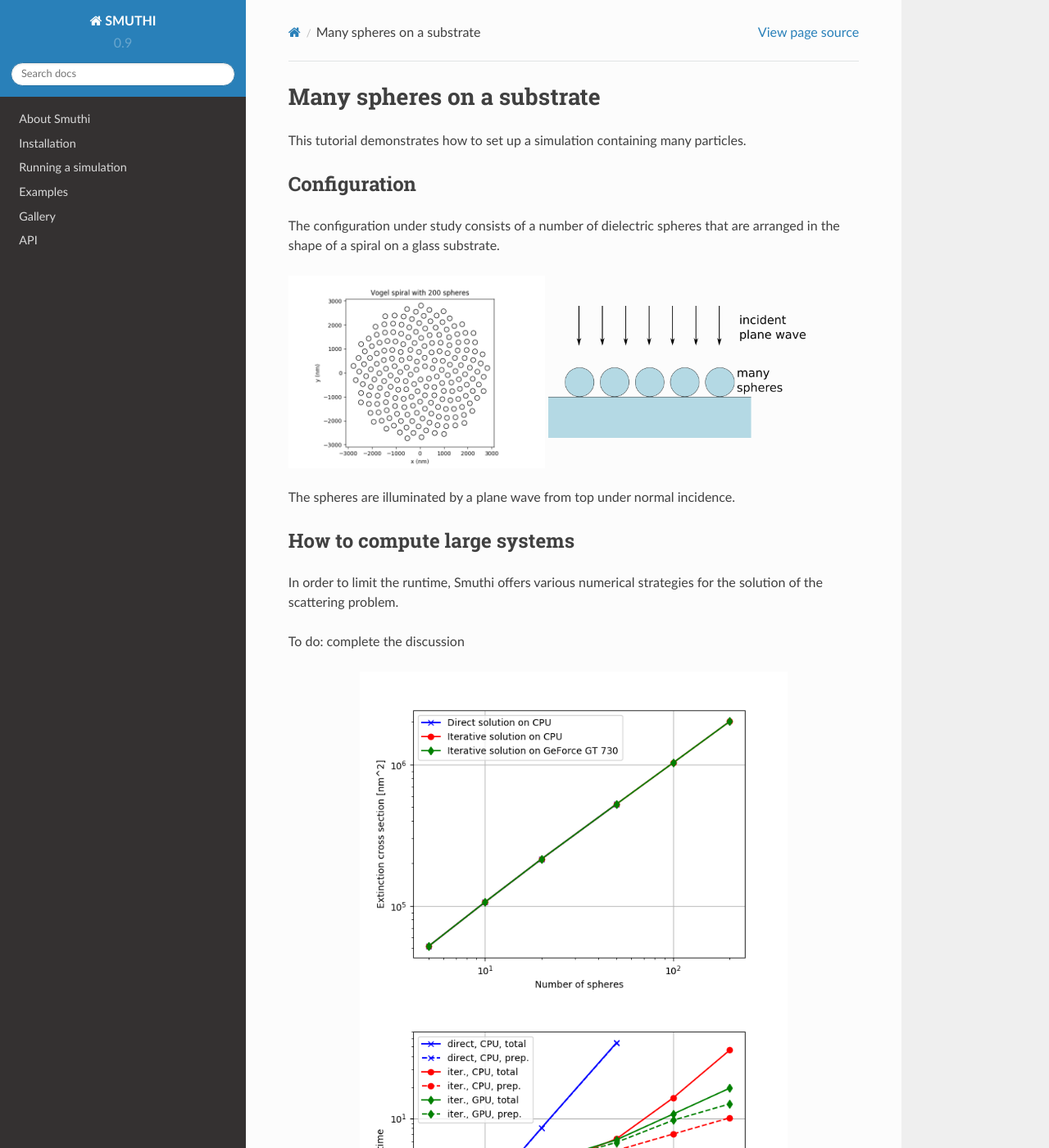
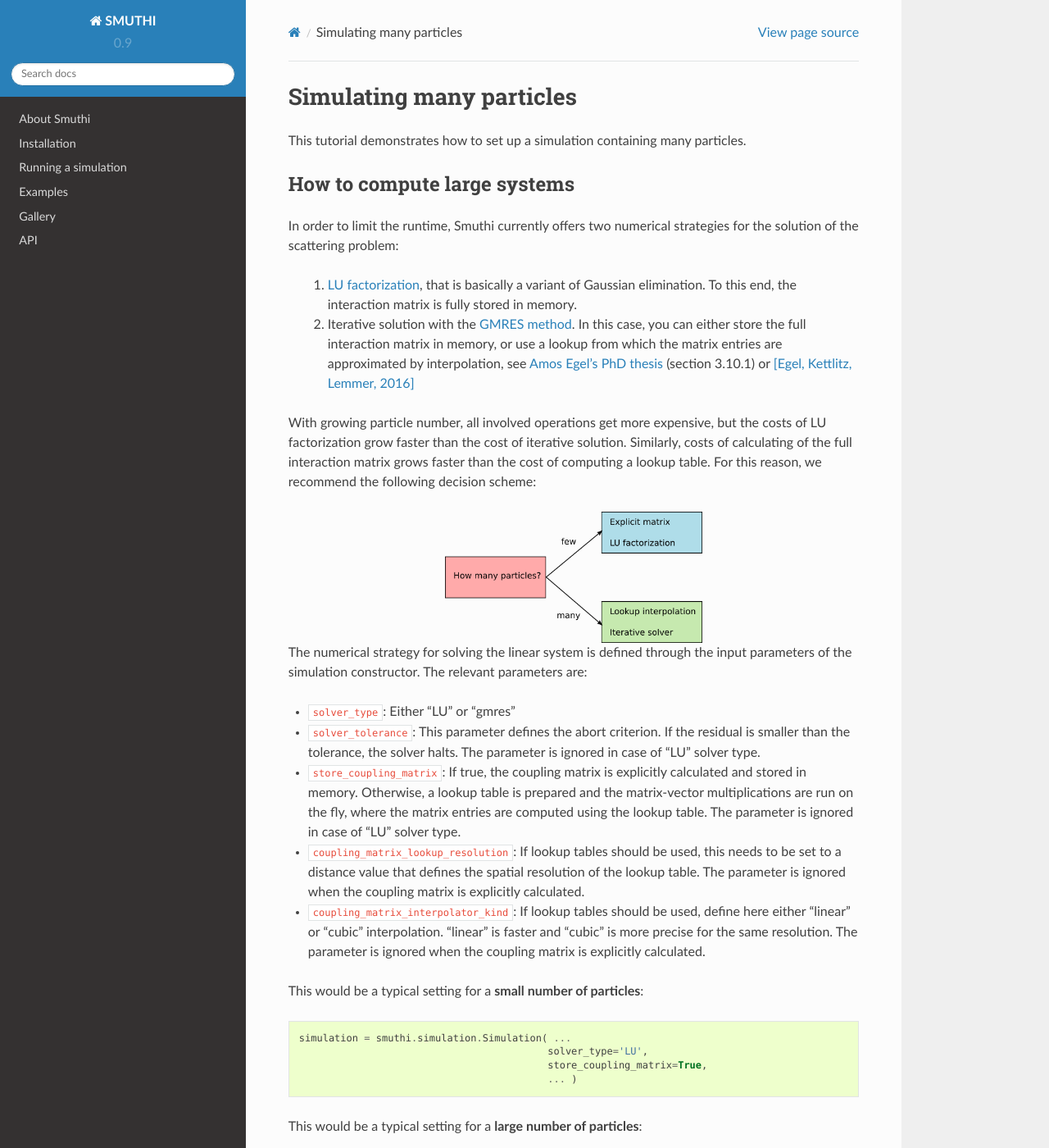
Before and after one commit to AmosEgel/smuthi, a Sphinx documentation site: the page built from docs/examples/many_particles/discussion.rst, in a window 1280 px wide and 1400 px high. Shown: the whole window at 82% size. Built offline with Sphinx 7.4.7 and the Read the Docs theme 2.0.0, drawn with Linux system fonts in a browser that asks for light colours; some of the changed text lies outside the part shown.

Commit message:
finish sphere spiral tutorial

```diff
--- a/docs/examples/many_particles/discussion.rst
+++ b/docs/examples/many_particles/discussion.rst
@@ -1,12 +1,75 @@
-Many spheres on a substrate
-===========================
+Simulating many particles
+=========================
 
 This tutorial demonstrates how to set up a simulation containing many particles.
 
-Configuration
--------------
-The configuration under study consists of a number of dielectric spheres that are
-arranged in the shape of a spiral on a glass substrate.
+How to compute large systems
+----------------------------
+In order to limit the runtime, Smuthi currently offers two numerical strategies for
+the solution of the scattering problem:
+
+   1. `LU factorization <https://en.wikipedia.org/wiki/LU_decomposition>`_, that is basically a variant of Gaussian elimination.
+      To this end, the interaction matrix is fully stored in memory.
+
+   2. Iterative solution with the `GMRES method <https://en.wikipedia.org/wiki/Generalized_minimal_residual_method>`_.
+      In this case, you can either store the full interaction matrix in memory, or use a lookup from which
+      the matrix entries are approximated by interpolation, see
+      `Amos Egel's PhD thesis <https://publikationen.bibliothek.kit.edu/1000093961/26467128>`_ (section 3.10.1) or
+      `[Egel, Kettlitz, Lemmer, 2016] <https://doi.org/10.1364/JOSAA.33.000698>`_
+
+With growing particle number, all involved operations get more expensive, but the costs of LU factorization grow
+faster than the cost of iterative solution. Similarly, costs of calculating of the full interaction matrix grows
+faster than the cost of computing a lookup table. For this reason, we recommend the following decision scheme:
+
+.. image:: decision.png
+   :width: 45%
+   :align: center
+
+The numerical strategy for solving the linear system is defined through the input parameters of the
+simulation constructor. The relevant parameters are:
+
+- :code:`solver_type`: Either "LU" or "gmres"
+- :code:`solver_tolerance`: This parameter defines the abort criterion.
+  If the residual is smaller than the tolerance, the solver halts.
+  The parameter is ignored in case of "LU" solver type.
+- :code:`store_coupling_matrix`: If true, the coupling matrix is explicitly calculated and stored in memory.
+  Otherwise, a lookup table is prepared and the matrix-vector multiplications are run on the fly, where the
+  matrix entries are computed using the lookup table. The parameter is ignored in case of "LU" solver type.
+- :code:`coupling_matrix_lookup_resolution`: If lookup tables should be used, this needs to be set to a distance value
+  that defines the spatial resolution of the lookup table. The parameter is ignored when the coupling matrix is
+  explicitly calculated.
+- :code:`coupling_matrix_interpolator_kind`: If lookup tables should be used, define here either "linear" or "cubic"
+  interpolation. "linear" is faster and "cubic" is more precise for the same resolution. The parameter is ignored when the coupling matrix is
+  explicitly calculated.
+
+This would be a typical setting for a **small number of particles**::
+
+   simulation = smuthi.simulation.Simulation( ...
+                                             solver_type='LU',
+                                             store_coupling_matrix=True,
+                                             ... )
+
+
+This would be a typical setting for a **large number of particles**::
+
+   simulation = smuthi.simulation.Simulation( ...
+                                             solver_type='gmres',
+                                             solver_tolerance=1e-4,
+                                             store_coupling_matrix=False,
+                                             coupling_matrix_lookup_resolution=5,
+                                             coupling_matrix_interpolator_kind='linear',
+                                             ... )
+
+Note that GPU acceleration is currently only available for particle coupling through lookup interpolation.
+
+Example: A spiral of spheres
+----------------------------
+
+The configuration under study consists of a number of monodisperse dielectric spheres that are
+arranged in the shape of a spiral on a glass substrate. This configuration of particles is particularly
+well suited for the lookup table strategy, because all particle centers are on the same height (z-position)
+such that the interaction matrix can be calculated using a one-dimensional lookup table,
+see section 3.10.1.2 of `Amos Egel's PhD thesis <https://publikationen.bibliothek.kit.edu/1000093961/26467128>`_.
 
 .. image:: vogel_spiral_200.png
    :width: 45%
@@ -14,25 +77,8 @@
 .. image:: drawing.png
    :width: 45%
 
-The spheres are illuminated by a plane wave from top under normal incidence.
-
-How to compute large systems
-----------------------------
-In order to limit the runtime, Smuthi offers various numerical strategies for
-the solution of the scattering problem.
-
-To do: complete the discussion
-
-.. image:: cross_section.png
-   :width: 75%
-   :align: center
-
-.. image:: runtime.png
-   :width: 75%
-   :align: center
-
-Exemplary far field results
----------------------------
+The spheres are illuminated by a plane wave from top under normal incidence. The resulting differential far field distribution of the scattered field for a spiral of 200 spheres is depicted below,
+both in the top hemisphere (reflection, left) and in the bottom hemisphere (transmission, right).
 
 .. image:: dscs_200spheres_top.png
    :scale: 50%
@@ -40,5 +86,27 @@
 .. image:: dscs_200spheres_bottom.png
    :scale: 50%
 
-The above images show the resulting differential scattering cross section for a spiral of 200 spheres in the top hemisphere
-(reflection) and in the bottom hemisphere (transmission).
+Let us discuss the runtime required by the solution of the scattering problem. In the
+:download:`tutorial script <../../../examples/tutorials/many_spheres_on_substrate/many_dielectric_spheres_on_substrate.py>`,
+we loop over the particle number and solve the scattering problem either with ...
+
+   1. direct solution (LU factorization) and explicit calculation of the coupling matrix
+   2. iterative solution and linear interpolation of 1D lookup table on the CPU
+   3. iterative solution and linear interpolation of 1D lookup table on the GPU.
+
+In either case we measure the time that the algorithm needs to set up and and solve the system of linear
+equations.
+
+.. image:: runtime.png
+   :width: 75%
+   :align: center
+
+As the above figure illustrates, the direct solver is fastest for very small particle numbers (below ~10).
+Linear interpolation from a lookup table in conjunction with the iterative solver runs much faster for
+larger particle numbers. We can also see that the benefit from parallelization on the GPU starts to
+overcompensate the time losses due to overhead from memory transfer starting from ~100 particles.
+
+.. note::
+   All numbers depend on the hardware that you use. In addition, it makes a huge difference for the
+   CPU runtimes if numpy is configured to use all kernels of your workstation or just one of them for heavy calculations on
+   the CPU.
```
Also changed, not shown: docs/decision.svg (added), docs/examples/many_particles/decision.png (added).
